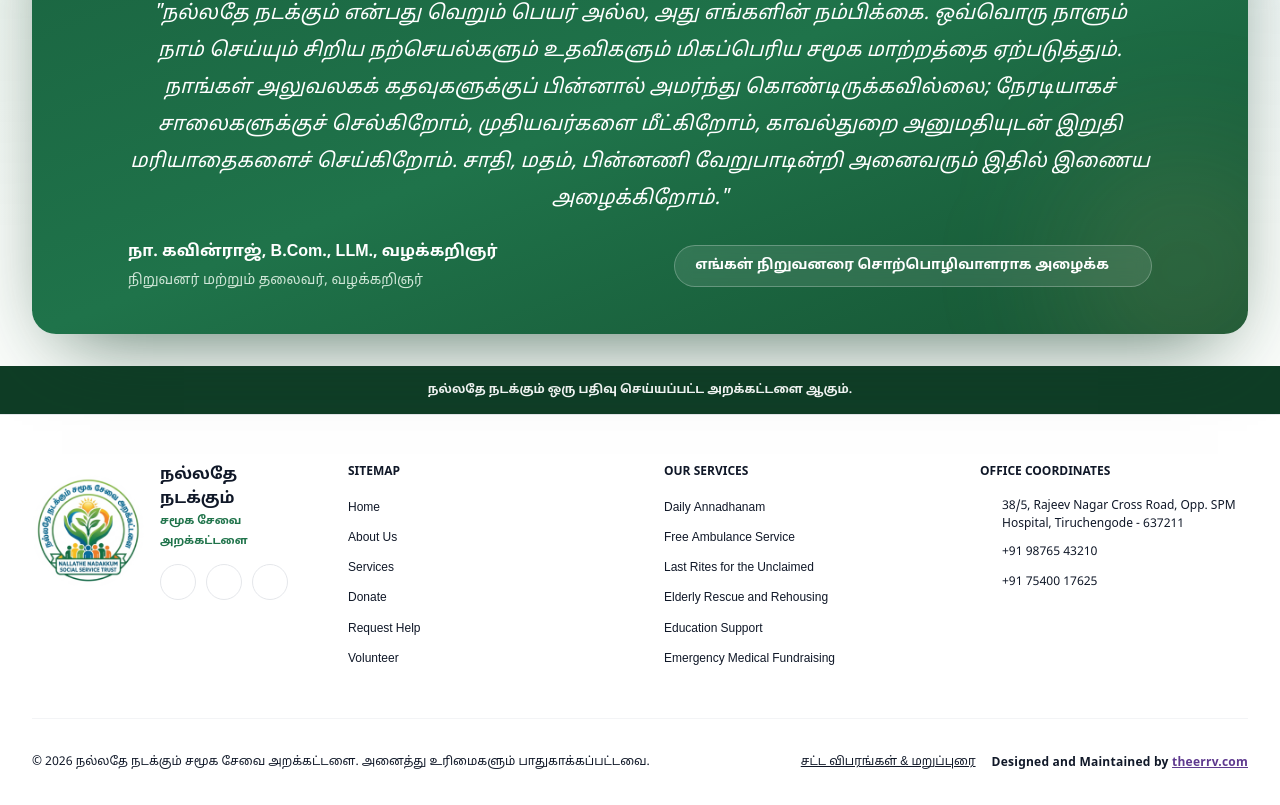
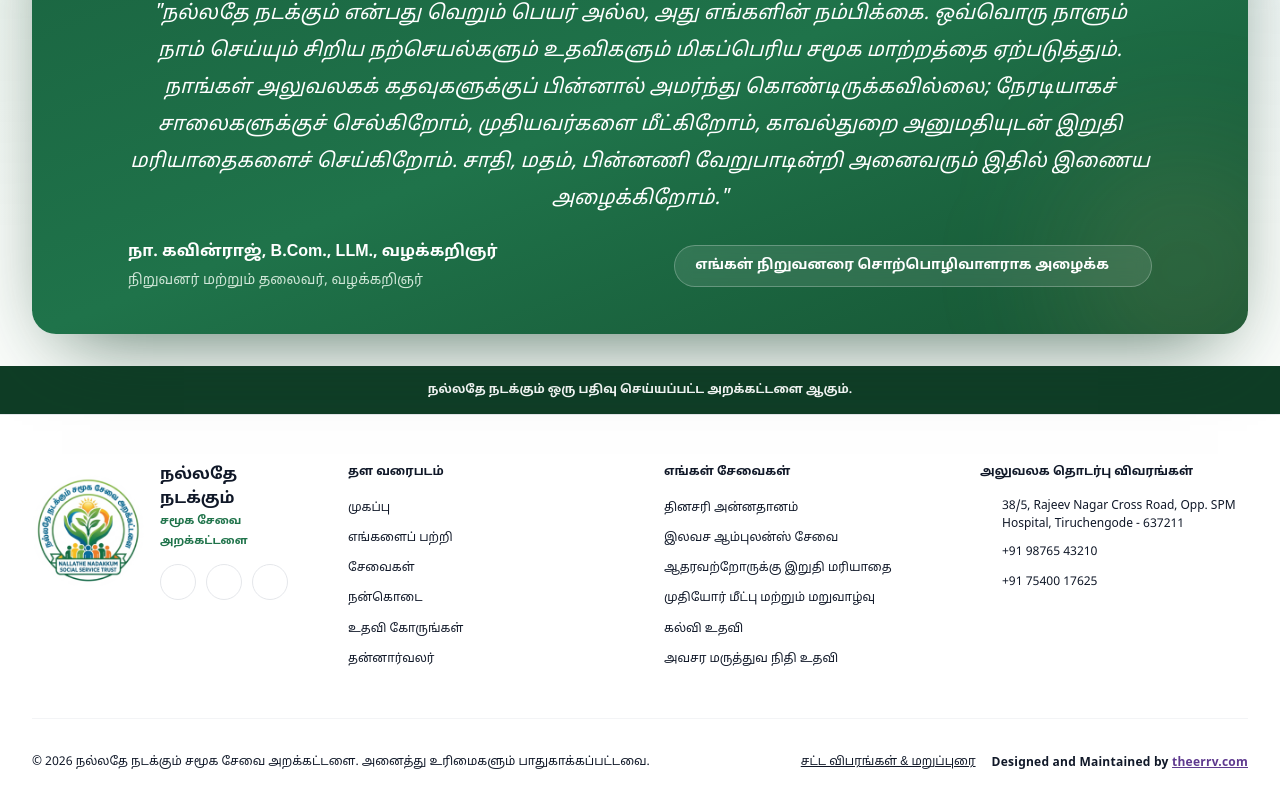
Before and after one commit to THEERRV-ORG/nallathe-nadakkum-social-service-trust, a React (Vite) app: page / in a window 1280 px wide. Shown: the part 4073-4878 px from the top of the page. Built offline with nearby package versions, Linux system fonts and the light colour scheme; some icons are missing.

Commit message:
Footer Bi-lingual

```diff
--- a/src/App.tsx
+++ b/src/App.tsx
@@ -1,5 +1,5 @@
 import { useState, useEffect } from 'react';
-import { FaEnvelope, FaPhone, FaLocationDot, FaInstagram, FaFacebookF, FaYoutube } from 'react-icons/fa6';
+import { FaPhone, FaLocationDot, FaInstagram, FaFacebookF, FaYoutube } from 'react-icons/fa6';
 import { OFFICIAL_SOCIAL } from './security';
 import { DonatePreset } from './data';
 import Navbar from './components/Navbar';
@@ -30,6 +30,24 @@ export default function App() {
       document.getElementById(`service-${serviceId}`)?.scrollIntoView({ behavior: 'smooth', block: 'start' });
     }, 80);
   };
+
+  const footerSitemap = [
+    { id: 'home', label: { en: 'Home', ta: 'முகப்பு' } },
+    { id: 'about', label: { en: 'About Us', ta: 'எங்களைப் பற்றி' } },
+    { id: 'services', label: { en: 'Services', ta: 'சேவைகள்' } },
+    { id: 'donate', label: { en: 'Donate', ta: 'நன்கொடை' } },
+    { id: 'help', label: { en: 'Request Help', ta: 'உதவி கோருங்கள்' } },
+    { id: 'volunteer', label: { en: 'Volunteer', ta: 'தன்னார்வலர்' } },
+  ];
+
+  const footerServices = [
+    { id: 'food', label: { en: 'Daily Annadhanam', ta: 'தினசரி அன்னதானம்' } },
+    { id: 'ambulance', label: { en: 'Free Ambulance Service', ta: 'இலவச ஆம்புலன்ஸ் சேவை' } },
+    { id: 'lastrites', label: { en: 'Last Rites for the Unclaimed', ta: 'ஆதரவற்றோருக்கு இறுதி மரியாதை' } },
+    { id: 'elderly', label: { en: 'Elderly Rescue and Rehousing', ta: 'முதியோர் மீட்பு மற்றும் மறுவாழ்வு' } },
+    { id: 'education', label: { en: 'Education Support', ta: 'கல்வி உதவி' } },
+    { id: 'medical', label: { en: 'Emergency Medical Fundraising', ta: 'அவசர மருத்துவ நிதி உதவி' } },
+  ];
 
   // Pre-selection carried from the home "What Can You Donate" cards to the donate form.
   const [donatePreset, setDonatePreset] = useState<DonatePreset | null>(null);
@@ -139,35 +157,37 @@ export default function App() {
 
             <div className="space-y-4">
               <h4 className="text-xs font-bold uppercase tracking-wider text-gray-900">
-                Sitemap
+                {lang === 'en' ? 'Sitemap' : 'தள வரைபடம்'}
               </h4>
               <ul className="space-y-2 text-xs text-gray-900">
-                <li><button onClick={() => setActiveTab('home')} className="hover:text-emerald-700 hover:underline cursor-pointer">Home</button></li>
-                <li><button onClick={() => setActiveTab('about')} className="hover:text-emerald-700 hover:underline cursor-pointer">About Us</button></li>
-                <li><button onClick={() => setActiveTab('services')} className="hover:text-emerald-700 hover:underline cursor-pointer">Services</button></li>
-                <li><button onClick={() => setActiveTab('donate')} className="hover:text-emerald-700 hover:underline cursor-pointer">Donate</button></li>
-                <li><button onClick={() => setActiveTab('help')} className="hover:text-emerald-700 hover:underline cursor-pointer">Request Help</button></li>
-                <li><button onClick={() => setActiveTab('volunteer')} className="hover:text-emerald-700 hover:underline cursor-pointer">Volunteer</button></li>
+                {footerSitemap.map((item) => (
+                  <li key={item.id}>
+                    <button onClick={() => setActiveTab(item.id)} className="hover:text-emerald-700 hover:underline cursor-pointer">
+                      {item.label[lang]}
+                    </button>
+                  </li>
+                ))}
               </ul>
             </div>
 
             <div className="space-y-4">
               <h4 className="text-xs font-bold uppercase tracking-wider text-gray-900">
-                Our Services
+                {lang === 'en' ? 'Our Services' : 'எங்கள் சேவைகள்'}
               </h4>
               <ul className="space-y-2 text-xs text-gray-900">
-                <li><button onClick={() => openFooterService('food')} className="hover:text-emerald-700 hover:underline cursor-pointer">Daily Annadhanam</button></li>
-                <li><button onClick={() => openFooterService('ambulance')} className="hover:text-emerald-700 hover:underline cursor-pointer">Free Ambulance Service</button></li>
-                <li><button onClick={() => openFooterService('lastrites')} className="hover:text-emerald-700 hover:underline cursor-pointer">Last Rites for the Unclaimed</button></li>
-                <li><button onClick={() => openFooterService('elderly')} className="hover:text-emerald-700 hover:underline cursor-pointer">Elderly Rescue and Rehousing</button></li>
-                <li><button onClick={() => openFooterService('education')} className="hover:text-emerald-700 hover:underline cursor-pointer">Education Support</button></li>
-                <li><button onClick={() => openFooterService('medical')} className="hover:text-emerald-700 hover:underline cursor-pointer">Emergency Medical Fundraising</button></li>
+                {footerServices.map((service) => (
+                  <li key={service.id}>
+                    <button onClick={() => openFooterService(service.id)} className="hover:text-emerald-700 hover:underline cursor-pointer">
+                      {service.label[lang]}
+                    </button>
+                  </li>
+                ))}
               </ul>
             </div>
 
             <div className="space-y-4">
               <h4 className="text-xs font-bold uppercase tracking-wider text-gray-900">
-                Office Coordinates
+                {lang === 'en' ? 'Office Coordinates' : 'அலுவலக தொடர்பு விவரங்கள்'}
               </h4>
               <ul className="space-y-2 text-xs text-gray-900">
                 <li className="flex items-start space-x-2">
```
